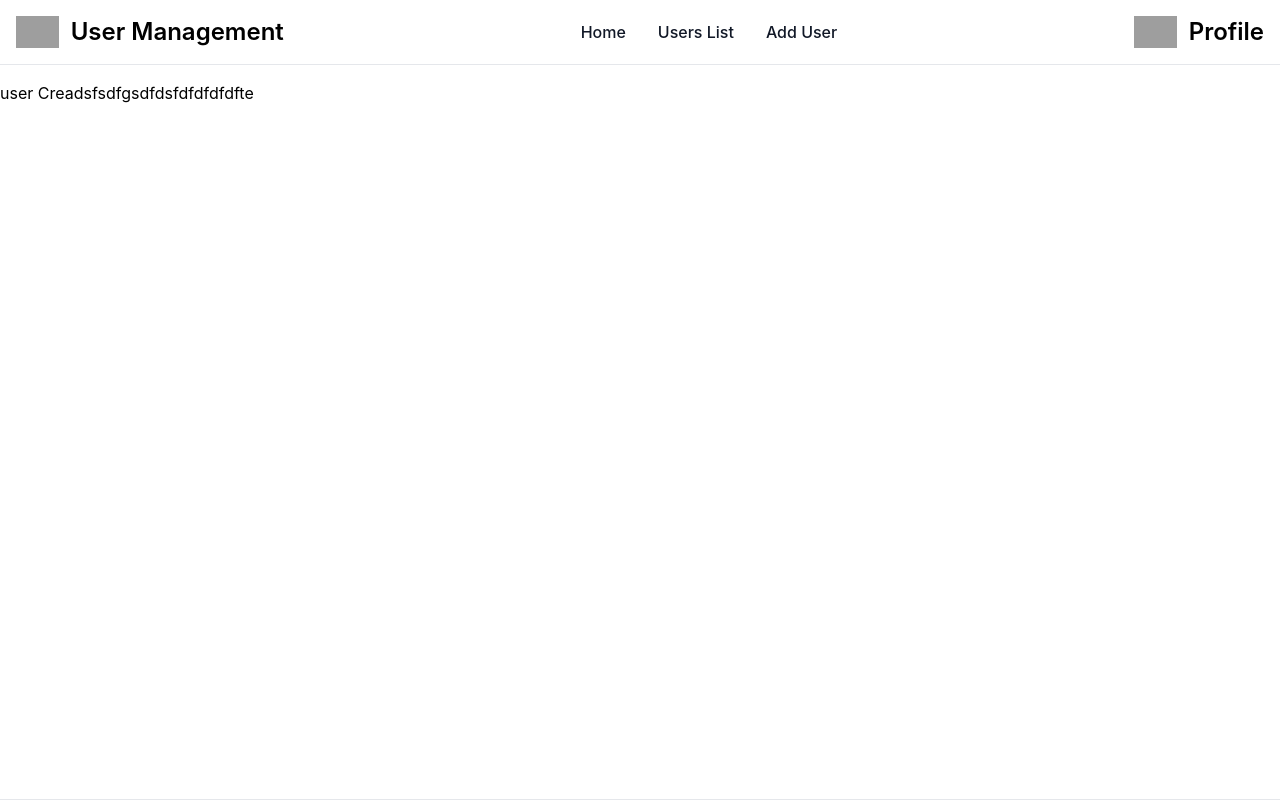
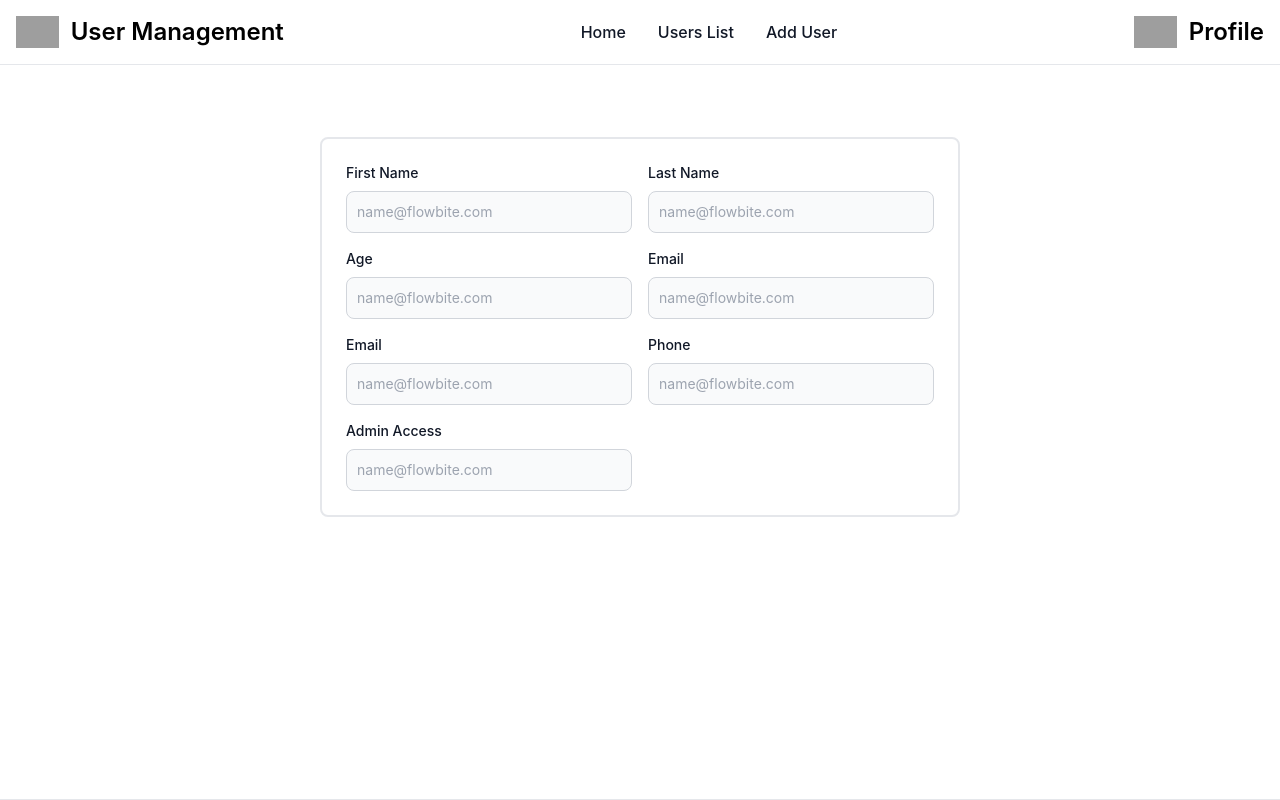
Before and after one commit to saikumargurugu/frontend_users, a React (Create React App) app: page /users/create in a window 1280 px wide. Built offline with nearby package versions, Linux system fonts and the light colour scheme; grey boxes are pictures that could not be loaded.

Commit message:
Form compoment inprogress

```diff
--- /dev/null
+++ b/src/users/form/forms.tsx
@@ -0,0 +1,28 @@
+import React from "react";
+import { inputItem, formProps } from "../userTypes"
+
+
+const Form = (props: formProps) => {
+  const { formSchema } = props;
+  return (
+    <form>
+      <div className="grid grid-cols-2 gap-4 m-auto p-6 justify-center bg-white border-2 w-1/2 rounded-lg">
+        {formSchema.map((item: inputItem) => (
+          <div>
+            <label className="block mb-2 text-sm font-medium text-gray-900 dark:text-white">
+              {item.label}
+            </label>
+            <input
+              type="text"
+              id="small-input"
+              value={item.value}
+              className="bg-gray-50 border border-gray-300 text-gray-900 text-sm rounded-lg focus:ring-blue-500 focus:border-blue-500 block w-full p-2.5 dark:bg-gray-700 dark:border-gray-600 dark:placeholder-gray-400 dark:text-white dark:focus:ring-blue-500 dark:focus:border-blue-500" placeholder="name@flowbite.com">
+              </input>
+          </div>
+        ))}
+      </div>
+    </form>
+  );
+};
+
+export default Form;
--- /dev/null
+++ b/src/users/form/inputs/checkBox.tsx
@@ -0,0 +1,28 @@
+import React from "react";
+import { inputItem } from "../../userTypes";
+
+const CheckBox = (checkBoxProps: inputItem) => {
+  const { value, label } =checkBoxProps
+  return (
+    <div>
+      <fieldset>
+        <div className="flex items-center">
+          <input
+            id="international-shipping-disabled"
+            type="checkbox"
+            value={value||false}
+            className="w-4 h-4 border-gray-300 rounded bg-gray-50 focus:ring-3 focus:ring-blue-300 dark:bg-gray-700 dark:border-gray-600 dark:focus:ring-blue-600 dark:ring-offset-gray-800 dark:focus:ring-offset-gray-800"
+          ></input>
+          <label
+            htmlFor="international-shipping-disabled"
+            className="ml-2 text-sm font-medium text-gray-400 dark:text-gray-500"
+          >
+            {label}
+          </label>
+        </div>
+      </fieldset>
+    </div>
+  );
+};
+
+export default CheckBox;
--- /dev/null
+++ b/src/users/form/inputs/index.tsx
@@ -0,0 +1,24 @@
+import React from 'react'
+import Number from './number'
+import Switch from './switch'
+import TextInput from './text'
+import { inputSwitchProps } from "../../userTypes"
+import CheckBox from './checkBox'
+
+const Index=(props:inputSwitchProps)=>{
+  const { inputItem } = props
+    switch (inputItem.inputType) {
+      case "text":
+        return <TextInput inputType={inputItem.inputType} label={inputItem.label} value={inputItem.value||""} key={inputItem.key} />
+      case "switch":
+        return <Switch inputType={inputItem.inputType} label={inputItem.label} value={inputItem.value||""} key={inputItem.key} />
+      case "number":
+        return <Number inputType={inputItem.inputType} label={inputItem.label} value={inputItem.value||""} key={inputItem.key} />
+      case "checkbox":
+        return <CheckBox inputType={inputItem.inputType} label={inputItem.label} value={inputItem.value||""} key={inputItem.key} />
+      default:
+        break;
+    }
+}
+
+export default Index
--- /dev/null
+++ b/src/users/form/inputs/number.tsx
@@ -0,0 +1,21 @@
+import React from 'react'
+import { inputItem } from '../../userTypes'
+
+const Number=(NumberProps: inputItem)=>{
+  const { value, label } =NumberProps
+    return (
+      <div>
+            <label className="block mb-2 text-sm font-medium text-gray-900 dark:text-white">
+              {label}
+            </label>
+            <input
+              type="number"
+              id="small-input"
+              value={value}
+              className="bg-gray-50 border border-gray-300 text-gray-900 text-sm rounded-lg focus:ring-blue-500 focus:border-blue-500 block w-full p-2.5 dark:bg-gray-700 dark:border-gray-600 dark:placeholder-gray-400 dark:text-white dark:focus:ring-blue-500 dark:focus:border-blue-500" placeholder="name@flowbite.com">
+              </input>
+    </div>
+  )
+}
+
+export default Number
--- /dev/null
+++ b/src/users/form/inputs/text.tsx
@@ -0,0 +1,23 @@
+import React from "react";
+import { inputItem } from "../../userTypes";
+
+const TextInput = (itemProps: inputItem) => {
+  const { value, label } = itemProps;
+
+  return (
+    <div>
+      <label className="block mb-2 text-sm font-medium text-gray-900 dark:text-white">
+        {label}
+      </label>
+      <input
+        type="text"
+        id="small-input"
+        value={value}
+        className="bg-gray-50 border border-gray-300 text-gray-900 text-sm rounded-lg focus:ring-blue-500 focus:border-blue-500 block w-full p-2.5 dark:bg-gray-700 dark:border-gray-600 dark:placeholder-gray-400 dark:text-white dark:focus:ring-blue-500 dark:focus:border-blue-500"
+        placeholder="name@flowbite.com"
+      ></input>
+    </div>
+  );
+};
+
+export default TextInput;
--- a/src/users/userCreate.jsx
+++ b/src/users/userCreate.jsx
@@ -1,11 +1,53 @@
-import React from 'react'
+import React from "react";
+import Form from "./form/forms";
 
-function UserCreate() {
+const UserCreate=()=> {
+  const userInputForm = [
+    {
+      inputType: "text",
+      label: "First Name",
+      key: "firstName",
+      value: "",
+  },
+  {
+    inputType: "text",
+    label: "Last Name",
+    key: "lastName",
+    value: "",
+  },    {
+    inputType: "number",
+    label: "Age",
+    key: "age",
+    value: "",
+},    {
+  inputType: "text",
+  label: "Email",
+  key: "email",
+  value: "",
+},    {
+  inputType: "text",
+  label: "Email",
+  key: "email",
+  value: "",
+},    {
+  inputType: "text",
+  label: "Phone",
+  key: "phoneNumber",
+  value: "",
+},    {
+  inputType: "Switch",
+  label: "Admin Access",
+  key: "isAdmin",
+  value: "",
+}
+  ]
+
+
   return (
-    <div>
-      <p>user Creadsfsdfgsdfdsfdfdfdfdfte</p>
+    <div className="mt-14">
+      <Form formSchema={userInputForm} />
     </div>
-  )
+  );
 }
 
-export default UserCreate
+export default UserCreate;
--- /dev/null
+++ b/src/users/userTypes.ts
@@ -0,0 +1,26 @@
+ type inputItem = {
+    inputType: string;
+    label: string;
+    key: string;
+    value?: any;
+  };
+
+   type formSchema = [inputItem];
+
+   type formProps = {
+    formSchema: formSchema;
+  }
+
+
+  type inputSwitchProps = {
+    inputItem: inputItem;
+  }
+
+
+
+  export type {
+      inputItem,
+      formProps,
+      inputSwitchProps,
+      formSchema
+  }
```
Also changed, not shown: src/App.tsx (+9 -20 lines), src/users/form/inputs/switch.tsx (added, +23 -0 lines).
